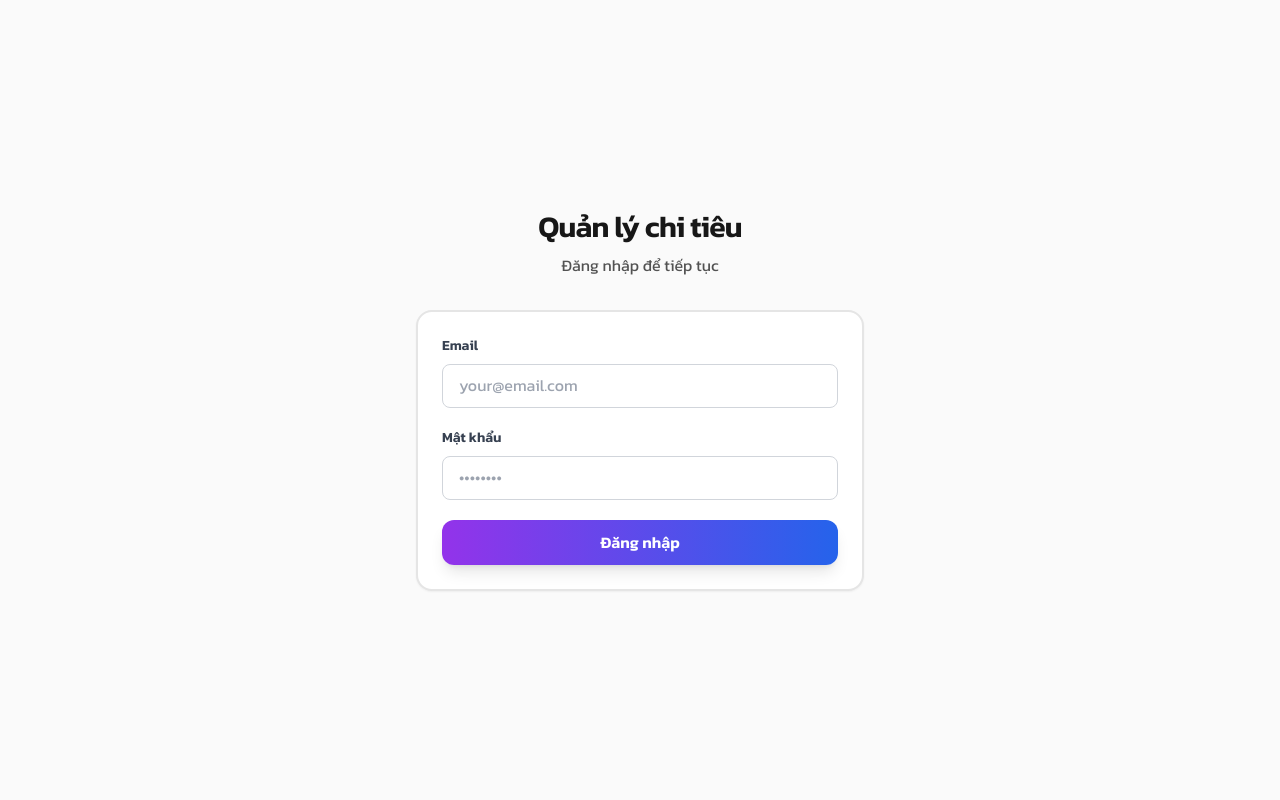
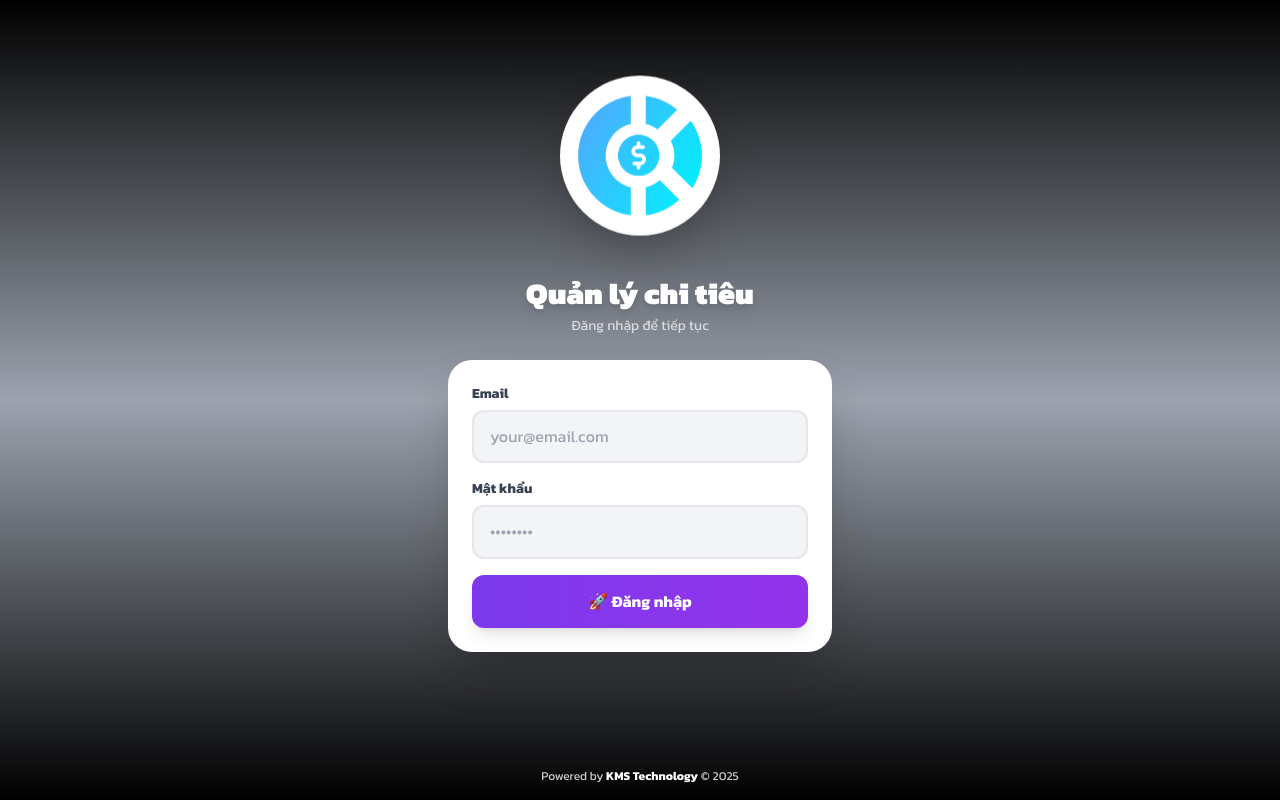
Before and after one commit to tqd0105/calc-expense-life, a React (Vite) app in the folder frontend/: page / in a window 1280 px wide. Built offline with nearby package versions, Linux system fonts and the light colour scheme; no server answers.

Commit message:
fix: login UI

```diff
--- a/frontend/src/App.jsx
+++ b/frontend/src/App.jsx
@@ -372,7 +372,7 @@ function App() {
               💡 Ứng dụng đang thử nghiệm. Vui lòng kiểm tra kỹ hóa đơn gốc khi cần.
             </p>
             <p className="text-xs sm:text-md text-neutral-600 text-center mt-2">
-              © 2025 <a href="https://kms-technology.com/" target='_blank' className="text-indigo-600 font-semibold hover:underline ">KMS Technology</a>
+              © 2025 - A product of  <a href="https://kms-technology.com/" target='_blank' className="text-indigo-600 font-semibold hover:underline ">KMS Technology</a>
             </p>
           </div>
         </footer>
--- a/frontend/src/components/Auth.jsx
+++ b/frontend/src/components/Auth.jsx
@@ -27,40 +27,54 @@ export default function Auth({ onAuthSuccess }) {
   }
 
   return (
-    <div className="min-h-screen flex items-center justify-center bg-neutral-50 py-12 px-4">
-      <div className="max-w-md w-full">
-        <div className="text-center mb-8">
-          <h1 className="text-3xl font-semibold text-neutral-900 tracking-tight mb-2">
+    <div className="h-screen overflow-hidden flex flex-col bg-gradient-to-t from-black via-gray-400 to-black relative">
+      {/* Decorative circles */}
+      {/* <div className="absolute top-0 left-0 w-72 h-72 bg-pink-500/30 rounded-full blur-3xl -translate-x-1/2 -translate-y-1/2"></div>
+      <div className="absolute bottom-0 right-0 w-96 h-96 bg-cyan-500/30 rounded-full blur-3xl translate-x-1/3 translate-y-1/3"></div>
+      <div className="absolute top-1/2 left-1/2 w-64 h-64 bg-yellow-500/20 rounded-full blur-3xl -translate-x-1/2 -translate-y-1/2"></div> */}
+
+      {/* Main Content */}
+      <div className="flex-1 flex items-center justify-center px-4 relative z-10">
+        <div className="w-full max-w-sm">
+          {/* Logo & Header */}
+          <div className="text-center mb-6">
+            <div className="inline-flex items-center justify-center w-40 h-40 bg-white rounded-full p-3 shadow-2xl mb-4 animate-bounce">
+              <span className="text-3xl"><img src="/assets/icons/ehomes.png" alt="Logo" /></span>
+            </div>
+            <h1 className="text-2xl sm:text-3xl font-black text-white drop-shadow-lg">
               Quản lý chi tiêu
             </h1>
-          <p className="text-neutral-600">Đăng nhập để tiếp tục</p>
+            <p className="text-white/70 text-sm mt-1">
+              Đăng nhập để tiếp tục
+            </p>
           </div>
 
-        <div className="card">
-          <form onSubmit={handleAuth} className="space-y-5">
+          {/* Login Card */}
+          <div className="bg-white rounded-3xl p-5 sm:p-6 shadow-2xl">
+            <form onSubmit={handleAuth} className="space-y-4">
               <div>
-              <label className="block text-sm font-semibold text-gray-700 mb-2">
+                <label className="block text-sm font-bold text-gray-700 mb-1.5">
                   Email
                 </label>
                 <input
                   type="email"
                   value={email}
                   onChange={(e) => setEmail(e.target.value)}
-                className="w-full px-4 py-2 border border-gray-300 rounded-lg focus:ring-2 focus:ring-blue-500 focus:border-blue-500"
+                  className="w-full px-4 py-3 bg-gray-100 border-2 border-gray-200 rounded-xl text-gray-800 placeholder-gray-400 focus:ring-2 focus:ring-violet-500 focus:border-violet-500 focus:bg-white transition-all"
                   placeholder="your@email.com"
                   required
                 />
               </div>
 
               <div>
-              <label className="block text-sm font-semibold text-gray-700 mb-2">
+                <label className="block text-sm font-bold text-gray-700 mb-1.5">
                   Mật khẩu
                 </label>
                 <input
                   type="password"
                   value={password}
                   onChange={(e) => setPassword(e.target.value)}
-                className="w-full px-4 py-2 border border-gray-300 rounded-lg focus:ring-2 focus:ring-blue-500 focus:border-blue-500"
+                  className="w-full px-4 py-3 bg-gray-100 border-2 border-gray-200 rounded-xl text-gray-800 placeholder-gray-400 focus:ring-2 focus:ring-violet-500 focus:border-violet-500 focus:bg-white transition-all"
                   placeholder="••••••••"
                   required
                   minLength={6}
@@ -68,27 +82,48 @@ export default function Auth({ onAuthSuccess }) {
               </div>
 
               {error && (
-              <div className="p-3 bg-red-50 border border-red-200 rounded-lg text-red-700 text-sm">
-                {error}
+                <div className="p-3 bg-red-100 border-2 border-red-300 rounded-xl text-red-600 text-sm font-medium">
+                  ⚠️ {error}
                 </div>
               )}
 
               <button
                 type="submit"
                 disabled={loading}
-              className="w-full btn-primary disabled:opacity-50 disabled:cursor-not-allowed"
+                className="w-full py-3.5 bg-gradient-to-r from-violet-600 to-purple-600 hover:from-violet-700 hover:to-purple-700 text-white font-bold rounded-xl shadow-lg hover:shadow-xl hover:scale-[1.02] active:scale-[0.98] transition-all disabled:opacity-50 disabled:cursor-not-allowed disabled:hover:scale-100"
               >
-              {loading ? '⏳ Đang xử lý...' : 'Đăng nhập'}
+                {loading ? (
+                  <span className="flex items-center justify-center gap-2">
+                    <svg className="animate-spin h-5 w-5" viewBox="0 0 24 24">
+                      <circle className="opacity-25" cx="12" cy="12" r="10" stroke="currentColor" strokeWidth="4" fill="none"/>
+                      <path className="opacity-75" fill="currentColor" d="M4 12a8 8 0 018-8V0C5.373 0 0 5.373 0 12h4zm2 5.291A7.962 7.962 0 014 12H0c0 3.042 1.135 5.824 3 7.938l3-2.647z"/>
+                    </svg>
+                    Đang xử lý...
+                  </span>
+                ) : (
+                  '🚀 Đăng nhập'
+                )}
               </button>
             </form>
-
-          {/* <div className="mt-6 p-4 bg-blue-50 border border-blue-200 rounded-lg">
-            <p className="text-sm text-gray-700">
-              <strong>💡 Lưu ý:</strong> Chỉ admin mới có thể tạo tài khoản. Liên hệ admin để được cấp quyền truy cập.
-            </p>
-          </div> */}
           </div>
         </div>
       </div>
+
+      {/* Footer - Compact */}
+      <footer className="py-4 text-center relative z-10">
+        <p className="text-white/80 text-xs">
+          Powered by{' '}
+          <a
+            href="https://kms-technology.com"
+            target="_blank"
+            rel="noopener noreferrer"
+            className="text-white font-bold hover:underline"
+          >
+            KMS Technology
+          </a>
+          {' '}© 2025
+        </p>
+      </footer>
+    </div>
   )
 }
```
Lines whose indentation alone changed are shown as unchanged.
